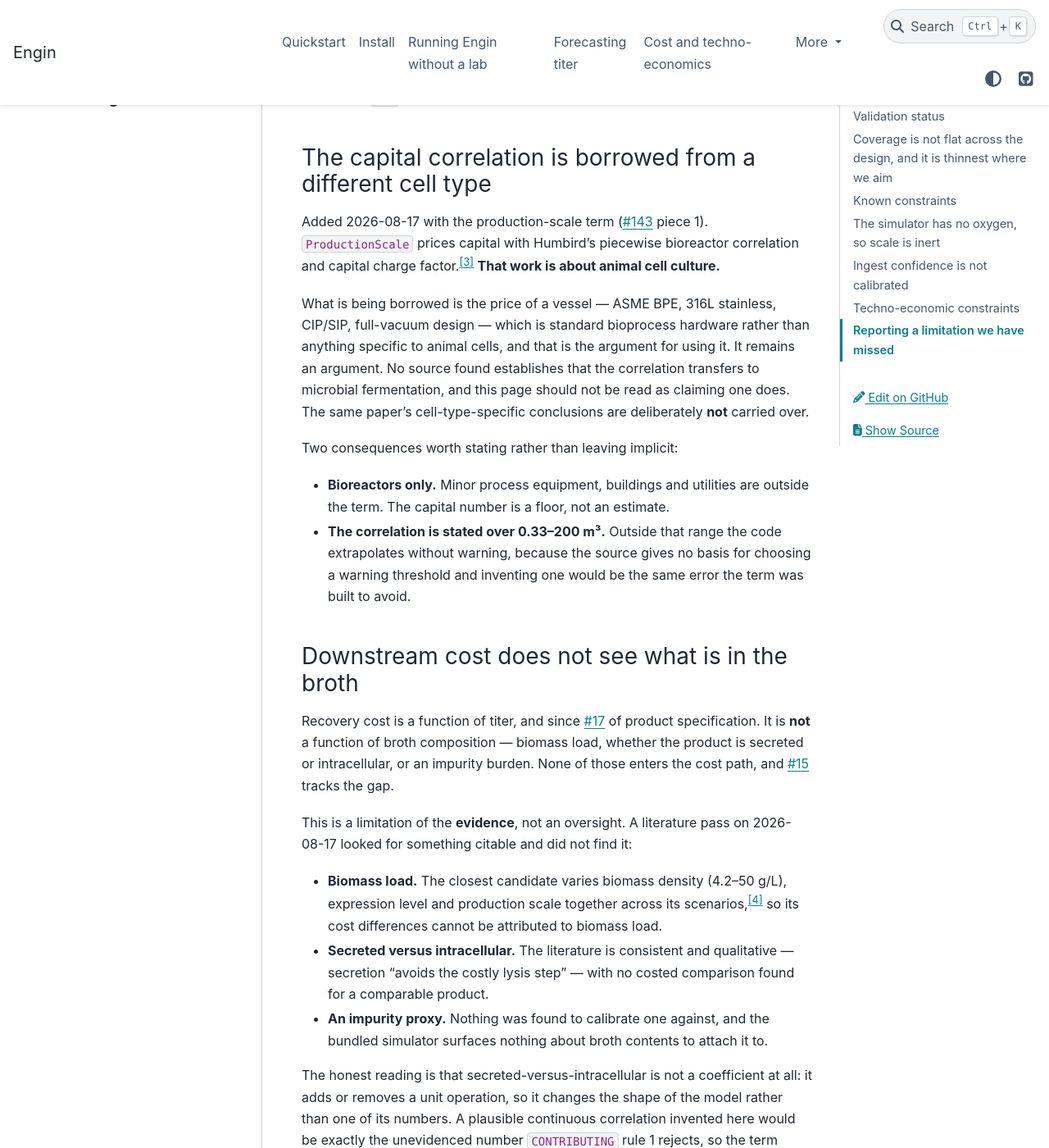
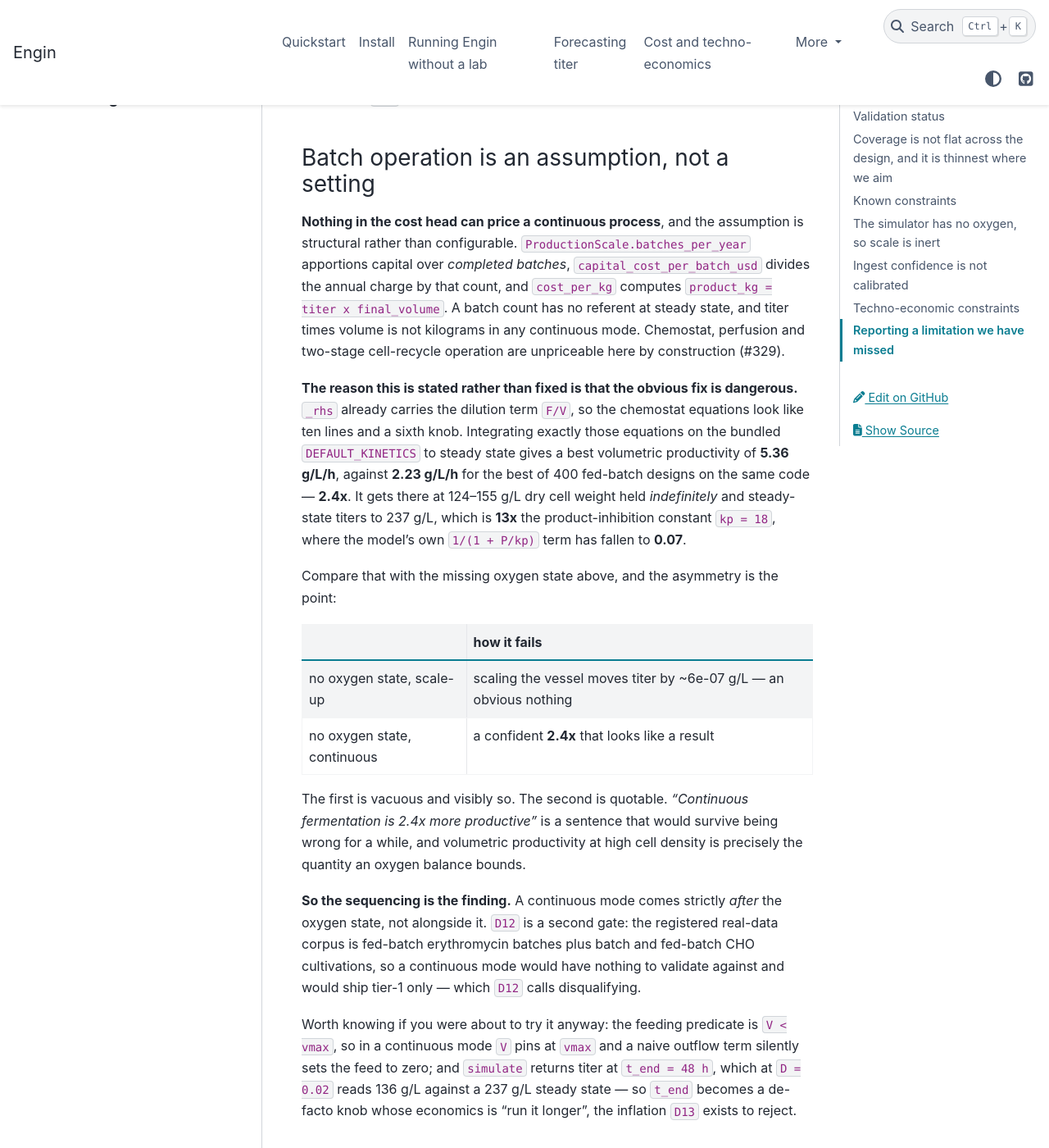
Before and after one commit to enginbio/engin-suite, a Sphinx documentation site: the page built from docs/limitations.md, in a window 1280 px wide and 1400 px high, scrolled down 7558 px. Shown: the whole window at 82% size. Built offline with Sphinx 7.4.7 and the PyData theme 0.15.4, drawn with Linux system fonts in a browser that asks for light colours.

Commit message:
Say that batch operation is an assumption, not a setting (#329)
`ProductionScale.batches_per_year` apportions capital over completed batches,
`capital_cost_per_batch_usd` divides the annual charge by that count, and
`cost_per_kg` computes `product_kg = titer * final_volume`. A batch count has no
referent at steady state and titer times volume is not kilograms in any continuous
mode, so chemostat, perfusion and cell-recycle operation are unpriceable by
construction. `limitations.md` pinned two TEA limitations and did not say this.

Documentation rather than modelling, which is what #329 recommends -- and the reason
is the second half of that issue, which I reproduced.

**I got the reproduction wrong first, and the correction is why the number is in the
page.** Writing the chemostat form from memory I put the product-inhibition factor
on `dP` as well as on `mu` and got 1.14-2.00 g/L/h, i.e. a chemostat *slower* than
fed-batch, which would have made this section argue the opposite. `_rhs` applies
`1/(1 + P/kp)` to `mu` only. With the actual equations all four of #329's steady
states reproduce exactly, to every digit printed.

So the numbers are: best chemostat 5.359 g/L/h against best-of-400 fed-batch 2.234
g/L/h, a factor of 2.40, reached at 124-155 g/L DCW held indefinitely and titers to
237 g/L -- 13x `kp`, where the model's own inhibition term has fallen to 0.07.

The asymmetry with #190 is what the section leads on. A missing oxygen state makes
scale-up vacuous *and visibly so*: scaling the vessel moves titer by ~6e-07 g/L. The
same missing state makes a continuous mode report a confident 2.4x that looks like a
result. One is embarrassing, the other is quotable, and volumetric productivity at
high cell density is exactly what an oxygen balance bounds.

Hence the sequencing, which is the actual finding: continuous comes strictly after
the oxygen state, with `D12` as a second gate since the registered corpus is
fed-batch and a continuous mode would ship tier-1 only.

Not done: the mode. Not touched: ecosystem.md -- #329's `D9` absence claim is
carefully caveated as arguing for nothing, since it is an absence in a mode Engin
should not build yet, and putting it on the map would lend it standing it has not
earned.

Cold sphinx-build -E -a -W clean; engin-core passes; all gates.

Co-Authored-By: Claude Opus 5 <noreply@anthropic.com>

```diff
--- a/docs/limitations.md
+++ b/docs/limitations.md
@@ -266,6 +266,51 @@ behind it: optimizing net cost per kilogram rather than titer rests on the
 argument in [Decisions](decisions.md) (`D13`), which does not depend on this
 simulator.
 
+### Batch operation is an assumption, not a setting
+
+**Nothing in the cost head can price a continuous process**, and the assumption is
+structural rather than configurable. `ProductionScale.batches_per_year` apportions
+capital over *completed batches*, `capital_cost_per_batch_usd` divides the annual
+charge by that count, and `cost_per_kg` computes `product_kg = titer x final_volume`.
+A batch count has no referent at steady state, and titer times volume is not
+kilograms in any continuous mode. Chemostat, perfusion and two-stage cell-recycle
+operation are unpriceable here by construction (#329).
+
+**The reason this is stated rather than fixed is that the obvious fix is dangerous.**
+`_rhs` already carries the dilution term `F/V`, so the chemostat equations look like
+ten lines and a sixth knob. Integrating exactly those equations on the bundled
+`DEFAULT_KINETICS` to steady state gives a best volumetric productivity of **5.36
+g/L/h**, against **2.23 g/L/h** for the best of 400 fed-batch designs on the same <!-- not-a-claim: measured on our own simulator -->
+code — **2.4x**. <!-- not-a-claim: measured on our own simulator, chemostat form of its own _rhs -->
+It gets there at 124–155 g/L dry cell weight held *indefinitely* and steady-state <!-- not-a-claim: measured on our own simulator -->
+titers to 237 g/L, which is **13x** the product-inhibition constant `kp = 18`, where <!-- not-a-claim: measured on our own simulator -->
+the model's own `1/(1 + P/kp)` term has fallen to **0.07**.
+
+Compare that with the missing oxygen state above, and the asymmetry is the point:
+
+| | how it fails |
+|---|---|
+| no oxygen state, scale-up | scaling the vessel moves titer by ~6e-07 g/L — an obvious nothing |
+| no oxygen state, continuous | a confident **2.4x** that looks like a result |
+
+The first is vacuous and visibly so. The second is quotable. *"Continuous
+fermentation is 2.4x more productive"* is a sentence that would survive being wrong <!-- not-a-claim: quoting the hypothetical claim this section exists to prevent -->
+for a while, and volumetric productivity at high cell density is precisely the
+quantity an oxygen balance bounds.
+
+**So the sequencing is the finding.** A continuous mode comes strictly *after* the
+oxygen state, not alongside it. `D12` is a second gate: the registered real-data
+corpus is fed-batch erythromycin batches plus batch and fed-batch CHO cultivations,
+so a continuous mode would have nothing to validate against and would ship tier-1
+only — which `D12` calls disqualifying.
+
+Worth knowing if you were about to try it anyway: the feeding predicate is
+`V < vmax`, so in a continuous mode `V` pins at `vmax` and a naive outflow term
+silently sets the feed to zero; and `simulate` returns titer at `t_end = 48 h`, which
+at `D = 0.02` reads 136 g/L against a 237 g/L steady state — so `t_end` becomes a <!-- not-a-claim: measured on our own simulator -->
+de-facto knob whose economics is "run it longer", the inflation `D13` exists to
+reject.
+
 ### The capital correlation is borrowed from a different cell type
 
 Added 2026-08-17 with the production-scale term
```
